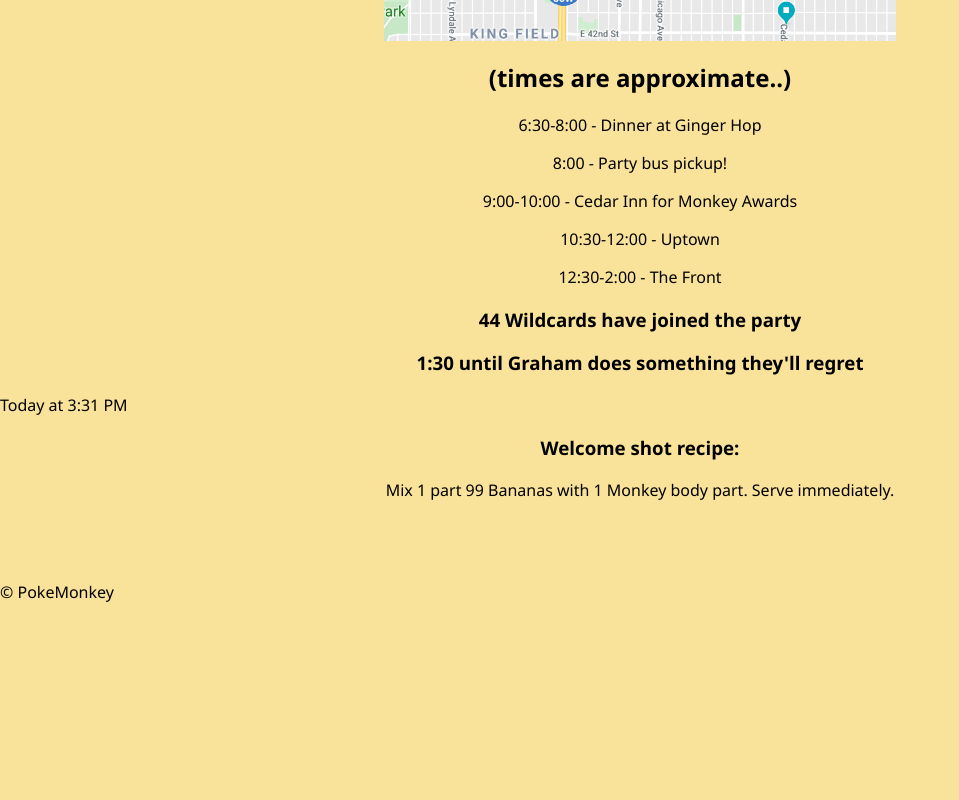
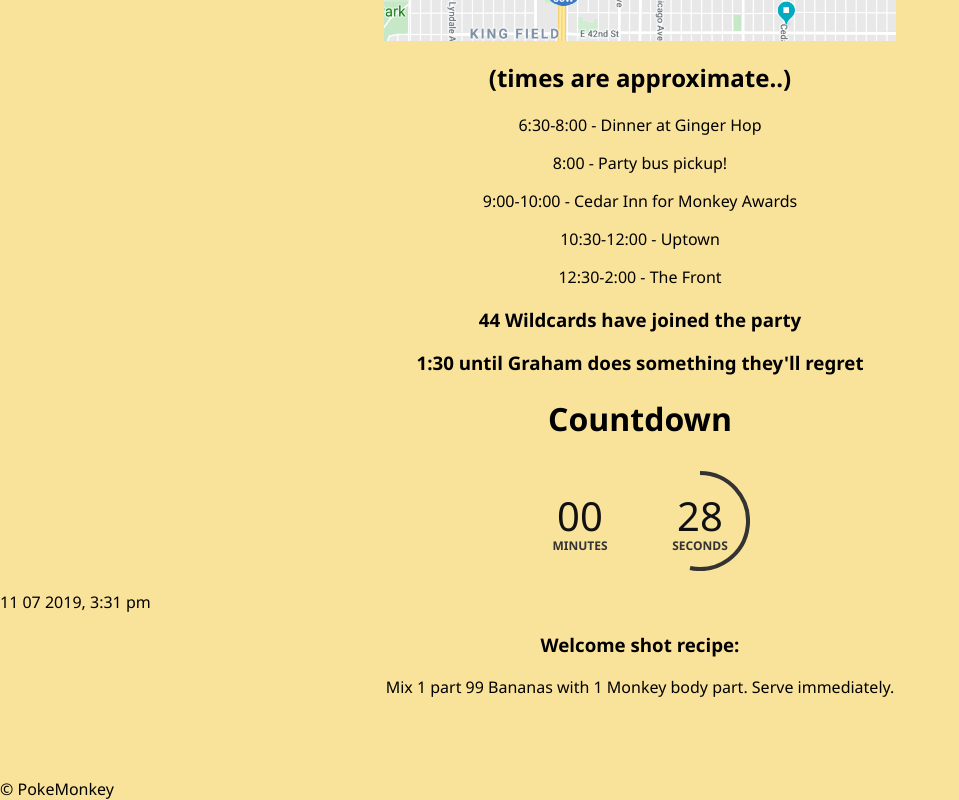
Before and after one commit to dlfedie/grassmonkeyapp, a React (Create React App) app: page /home#/about in a window 1280 px wide. Shown: the part 881-1681 px from the top of the page, without its empty margins (0-959 px from the left). Before the commit the page ends 1484 px from the top, so only its background shows below. Built offline with nearby package versions, Linux system fonts and the light colour scheme; no server answers.

Commit message:
trying out some countdowns...now trying another

```diff
--- a/package.json
+++ b/package.json
@@ -15,6 +15,7 @@
     "pg": "^7.9.0",
     "prop-types": "^15.7.2",
     "react": "^16.8.6",
+    "react-countdown-clock": "^2.7.0",
     "react-dom": "^16.8.6",
     "react-redux": "^6.0.1",
     "react-router-dom": "^5.0.0",
--- a/src/components/AboutPage/AboutPage.js
+++ b/src/components/AboutPage/AboutPage.js
@@ -3,23 +3,32 @@ import React, { Component } from 'react';
 import monkeyMap from '../images/monkeyMap.jpg';
 import moment from 'moment';
 
+import Clock from '../Clock/Clock';
+
+
 class AboutPage extends Component {
   state = {
-    timeToGo: 0
+    timeToGo: undefined,
   }
 
   componentDidMount() {
     this.setTime();
+
   }
 
+
+
+
   setTime = () => {
-    let clock = moment().add(90, 'seconds').calendar();
+    let clock = moment().add(1, 'minutes').format('MM DD YYYY, h:mm a');
+    // clock.moment().add(2, 'minutes');
     this.setState({
       timeToGo: clock
     })
   }
 
   render() {
+
 
 
 
@@ -53,6 +62,7 @@ class AboutPage extends Component {
         <h3>
           1:30 until Graham does something they'll regret
         </h3>
+        <Clock timeTillDate={this.state.timeToGo} timeFormat="MM DD YYYY, h:mm a" setTime={this.setTime} />
         {this.state.timeToGo}
         <h3>
           Welcome shot recipe:
--- a/src/components/App/App.css
+++ b/src/components/App/App.css
@@ -59,3 +59,40 @@ h1, h2, h3, h4, h5, p {
     margin-right: auto;
     width: 40%;
 }
+
+.countdown-wrapper {
+	display: flex;
+	align-items: center;
+	justify-content: center;
+	flex-wrap: wrap;
+}
+
+.countdown-item {
+	color: #111;
+	font-size: 40px;
+	display: flex;
+	align-items: center;
+	justify-content: center;
+	flex-direction: column;
+    line-height: 30px;
+	margin: 10px;
+    padding-top: 10px;
+	position: relative;
+	width: 100px;
+	height: 100px;
+}
+
+.countdown-item span {
+	color: #333;
+	font-size: 12px;
+	font-weight: 600;
+	text-transform: uppercase;
+}
+
+.countdown-svg {
+	position: absolute;
+	top: 0;
+	left: 0;
+	width: 100px;
+	height: 100px;
+}
--- /dev/null
+++ b/src/components/Clock/Clock.jsx
@@ -0,0 +1,121 @@
+import React, { Component } from 'react';
+import moment from 'moment';
+
+
+class Clock extends Component {
+    state = {
+        days: undefined,
+        hours: undefined,
+        minutes: undefined,
+        seconds: undefined
+    }
+
+    componentDidMount() {
+        this.interval = setInterval(() => {
+            const { timeTillDate, timeFormat } = this.props;
+            const then = moment(timeTillDate, timeFormat);
+            const now = moment();
+            const countdown = moment(then - now);
+            const days = countdown.format('D');
+            const hours = countdown.format('HH');
+            const minutes = countdown.format('mm');
+            const seconds = countdown.format('ss');
+
+            this.setState({ days, hours, minutes, seconds });
+        }, 1000);
+    }
+
+    componentWillUnmount() {
+        if (this.interval) {
+            clearInterval(this.interval);
+        }
+    }
+
+    render() {
+        const { days, hours, minutes, seconds } = this.state;
+        const daysRadius = mapNumber(days, 30, 0, 0, 360);
+        const hoursRadius = mapNumber(hours, 24, 0, 0, 360);
+        const minutesRadius = mapNumber(minutes, 60, 0, 0, 360);
+        const secondsRadius = mapNumber(seconds, 60, 0, 0, 360);
+
+        if (!seconds) {
+            return null;
+        }
+
+        return (
+            <div>
+                <h1>Countdown</h1>
+                <div className='countdown-wrapper'>
+                    {/* {days && (
+                        <div className='countdown-item'>
+                            <SVGCircle radius={daysRadius} />
+                            {days}
+                            <span>days</span>
+                        </div>
+                    )}
+                    {hours && (
+                        <div className='countdown-item'>
+                            <SVGCircle radius={hoursRadius} />
+                            {hours}
+                            <span>hours</span>
+                        </div>
+                    )} */}
+                    {minutes && (
+                        <div className='countdown-item'>
+                            <SVGCircle radius={minutesRadius} />
+                            {minutes}
+                            <span>minutes</span>
+                        </div>
+                    )}
+                    {seconds && (
+                        <div className='countdown-item'>
+                            <SVGCircle radius={secondsRadius} />
+                            {seconds}
+                            <span>seconds</span>
+                        </div>
+                    )}
+                </div>
+            </div>
+        );
+    }
+}
+
+const SVGCircle = ({ radius }) => (
+    <svg className='countdown-svg'>
+        <path fill="none" stroke="#333" stroke-width="4" d={describeArc(50, 50, 48, 0, radius)} />
+    </svg>
+);
+
+
+
+// From stackoverflow: https://stackoverflow.com/questions/5736398/how-to-calculate-the-svg-path-for-an-arc-of-a-circle
+function polarToCartesian(centerX, centerY, radius, angleInDegrees) {
+    var angleInRadians = (angleInDegrees - 90) * Math.PI / 180.0;
+
+    return {
+        x: centerX + (radius * Math.cos(angleInRadians)),
+        y: centerY + (radius * Math.sin(angleInRadians))
+    };
+}
+
+function describeArc(x, y, radius, startAngle, endAngle) {
+
+    var start = polarToCartesian(x, y, radius, endAngle);
+    var end = polarToCartesian(x, y, radius, startAngle);
+
+    var largeArcFlag = endAngle - startAngle <= 180 ? "0" : "1";
+
+    var d = [
+        "M", start.x, start.y,
+        "A", radius, radius, 0, largeArcFlag, 0, end.x, end.y
+    ].join(" ");
+
+    return d;
+}
+
+// Stackoverflow: https://stackoverflow.com/questions/10756313/javascript-jquery-map-a-range-of-numbers-to-another-range-of-numbers
+function mapNumber(number, in_min, in_max, out_min, out_max) {
+    return (number - in_min) * (out_max - out_min) / (in_max - in_min) + out_min;
+}
+
+export default Clock;
```
